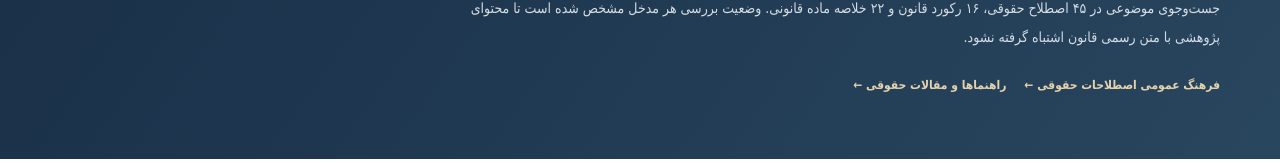
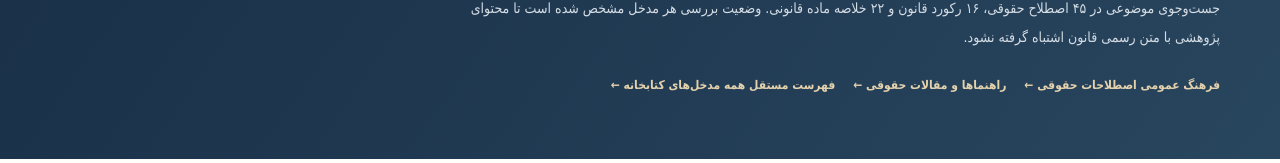
Before and after one commit to ahmadmousavi5908-crypto/vakilsite, a Next.js app: page /legal-library in a window 1280 px wide. Shown: the part 397-560 px from the top of the page. Built offline with nearby package versions, Linux system fonts and the light colour scheme; no server answers; the database is empty; a web font is replaced by a local one.

Commit message:
Connect legal library routes to SEO discovery

```diff
--- a/src/app/legal-library/page.js
+++ b/src/app/legal-library/page.js
@@ -52,6 +52,7 @@ export default function LegalLibraryPage() {
           <div className="legal-library-hero-links">
             <Link href="/legal-glossary">فرهنگ عمومی اصطلاحات حقوقی ←</Link>
             <Link href="/articles">راهنماها و مقالات حقوقی ←</Link>
+            <Link href="/legal-library/catalog">فهرست مستقل همه مدخل‌های کتابخانه ←</Link>
           </div>
         </div>
       </section>
```
